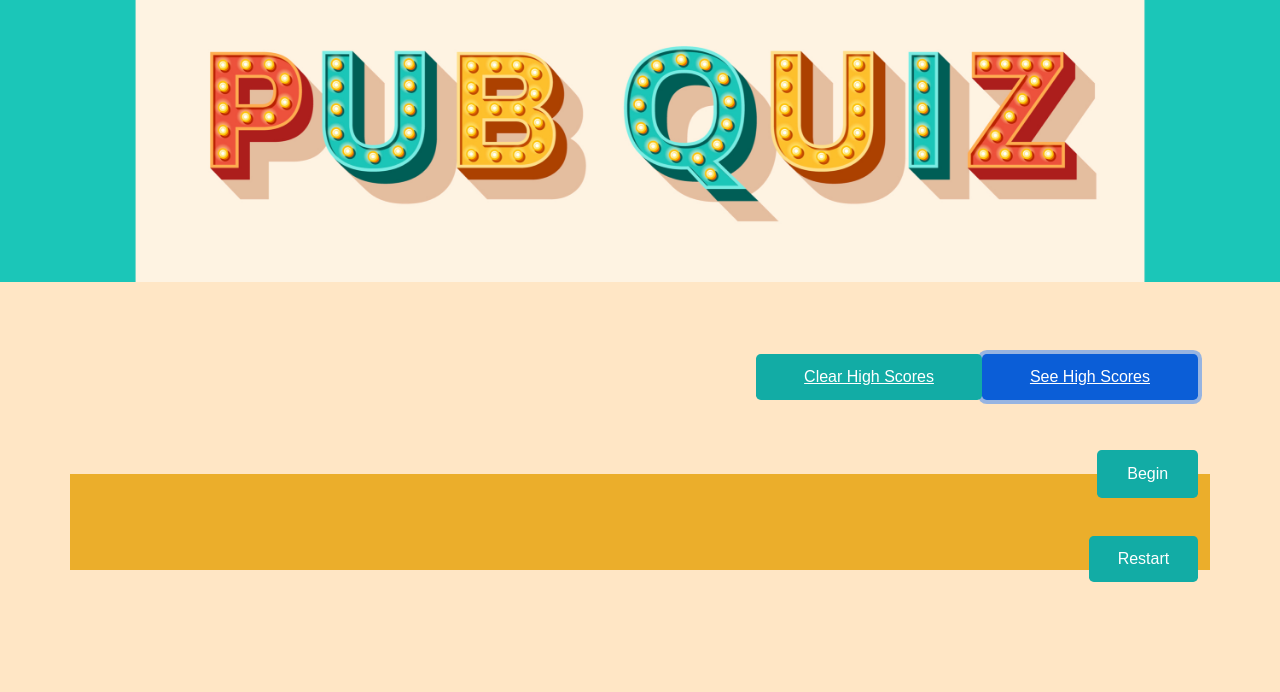
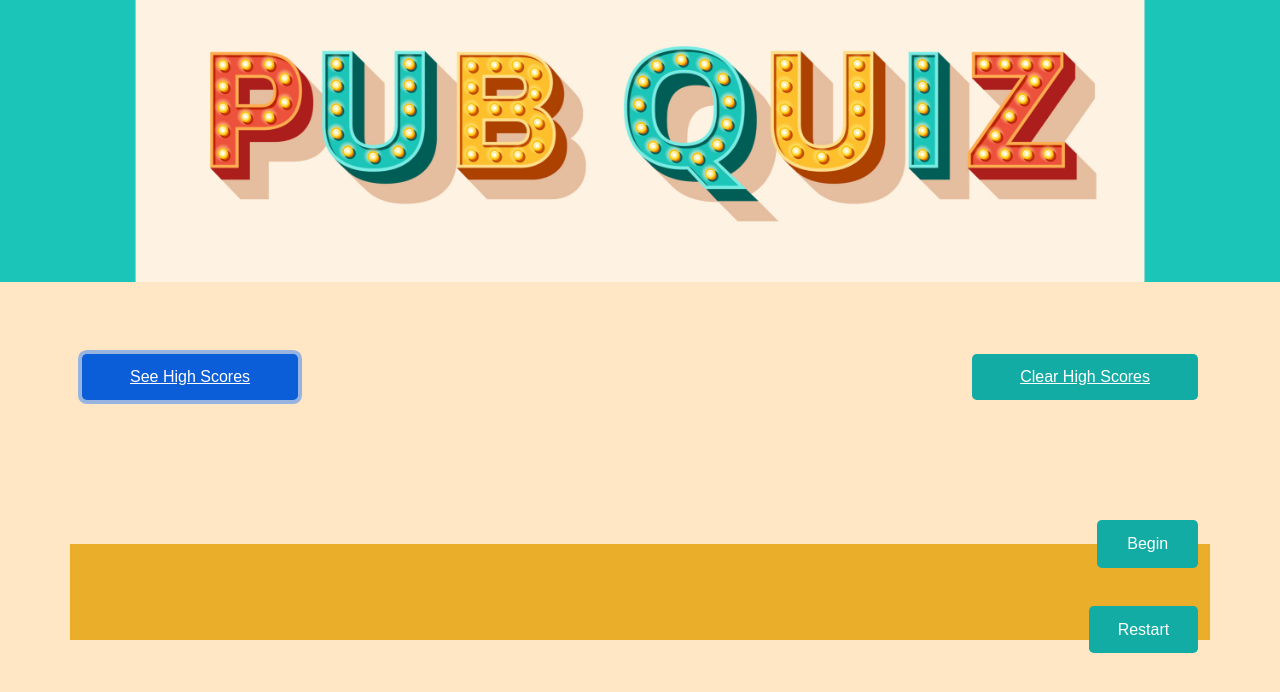
Before and after one commit to alathea23/Coding-Quiz-Inquisitor, a plain HTML site: page index.html in a window 1280 px wide. Both pictures are taken after a click on the button "See High Scores". Drawn offline with nearby package versions, Linux system fonts and the light colour scheme.

Commit message:
fixing button spacing

```diff
--- a/style.css
+++ b/style.css
@@ -28,6 +28,7 @@
 body {
     min-height: 100vh;
     background-color: #ffe6c5;
+    display: relative;
 }
 
 
@@ -67,6 +68,11 @@ body {
     margin: 10px !important;
 }
 
+.scoresBtn {
+    justify-content: space-between;
+    display: flex;
+}
+
 .score-container {
     top: 0 vw !important;
     width: 100% !important;
@@ -74,9 +80,11 @@ body {
     display: absolute;
     flex-direction: column;
     align-items: center;
-    justify-content: center;
+    justify-content: space-between;
     background-color: rgb(235, 174, 43);
 }
+
+
 
 button {
     border: none;
@@ -179,4 +187,5 @@ button {
 #user-score {
     font-size: 1.5em;
     color: #ffffff;
+    display: flex;
 }
```
